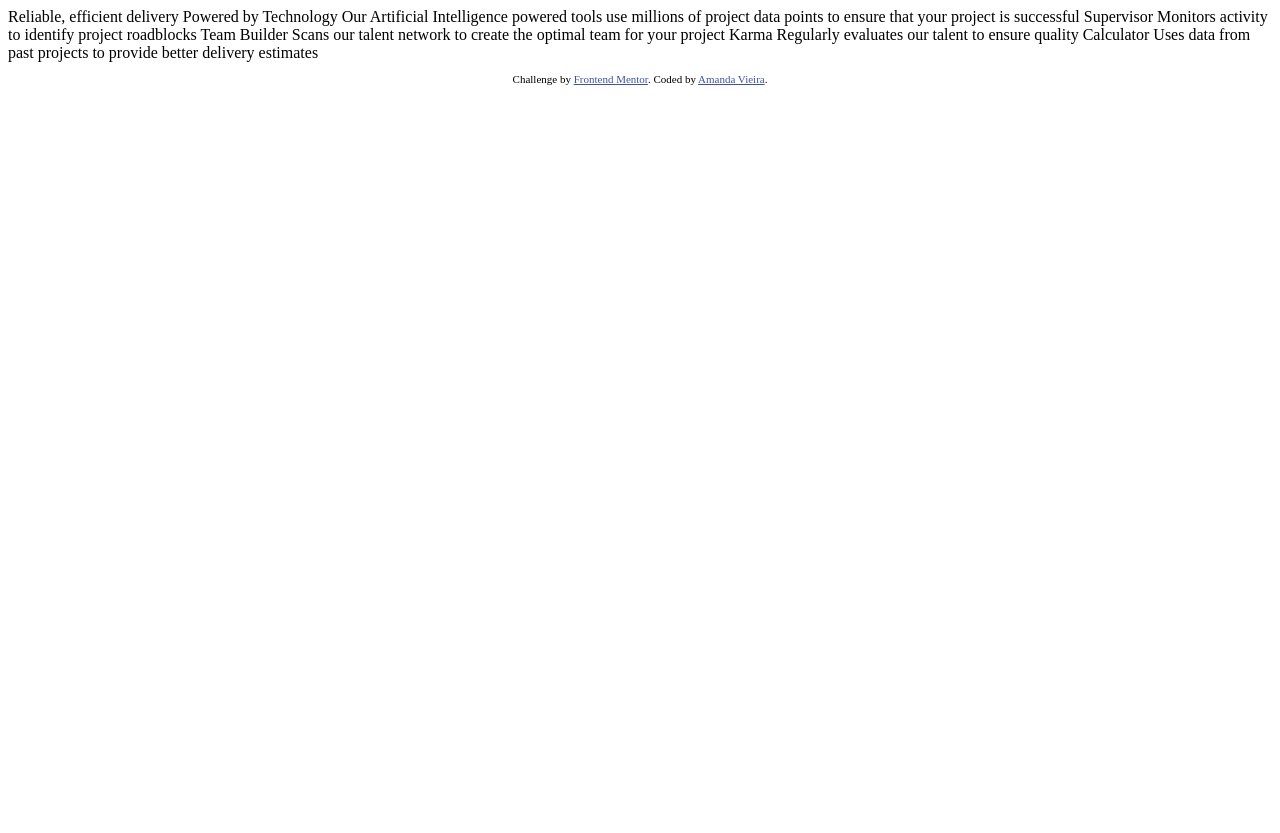
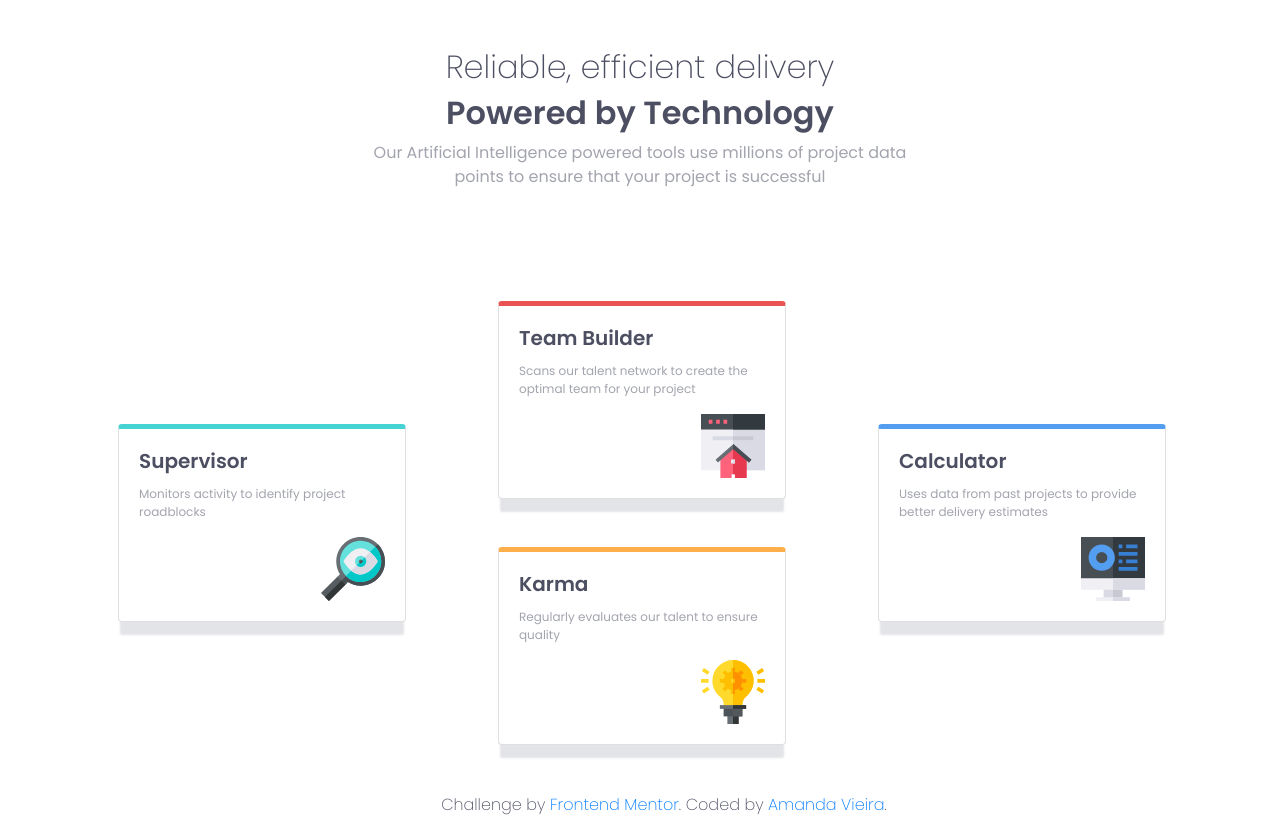
Before and after one commit to vieiramanda11/four-card-feature-section, a plain HTML site: page index.html in a window 1280 px wide. Before the commit the page ends 800 px from the top, so only its background shows below. Drawn offline with nearby package versions, Linux system fonts and the light colour scheme.

Commit message:
finish main layout for large screens

```diff
--- a/index.html
+++ b/index.html
@@ -2,41 +2,67 @@
 <html lang="en">
 <head>
   <meta charset="UTF-8">
-  <meta name="viewport" content="width=device-width, initial-scale=1.0"> <!-- displays site properly based on user's device -->
+  <meta name="viewport" content="width=device-width, initial-scale=1.0">
+  <link rel="icon" type="image/png" sizes="32x32" href="./images/favicon-32x32.png">
+  <link rel="stylesheet" href="https://stackpath.bootstrapcdn.com/bootstrap/4.3.1/css/bootstrap.min.css" integrity="sha384-ggOyR0iXCbMQv3Xipma34MD+dH/1fQ784/j6cY/iJTQUOhcWr7x9JvoRxT2MZw1T" crossorigin="anonymous">
+  <title>Frontend Mentor | Four card feature section</title>
+  <script src="https://code.jquery.com/jquery-3.3.1.slim.min.js" integrity="sha384-q8i/X+965DzO0rT7abK41JStQIAqVgRVzpbzo5smXKp4YfRvH+8abtTE1Pi6jizo" crossorigin="anonymous"></script>
+  <script src="https://cdnjs.cloudflare.com/ajax/libs/popper.js/1.14.7/umd/popper.min.js" integrity="sha384-UO2eT0CpHqdSJQ6hJty5KVphtPhzWj9WO1clHTMGa3JDZwrnQq4sF86dIHNDz0W1" crossorigin="anonymous"></script>
+  <script src="https://stackpath.bootstrapcdn.com/bootstrap/4.3.1/js/bootstrap.min.js" integrity="sha384-JjSmVgyd0p3pXB1rRibZUAYoIIy6OrQ6VrjIEaFf/nJGzIxFDsf4x0xIM+B07jRM" crossorigin="anonymous"></script>
+  <link href="https://fonts.googleapis.com/css?family=Poppins:200,400,600&display=swap" rel="stylesheet">
+  <link rel="stylesheet" href="style.css">
 
-  <link rel="icon" type="image/png" sizes="32x32" href="./images/favicon-32x32.png">
-
-  <title>Frontend Mentor | Four card feature section</title>
-
-  <!-- Feel free to remove these styles or customise in your own stylesheet 👍 -->
-  <style>
-    .attribution { font-size: 11px; text-align: center; }
-    .attribution a { color: hsl(228, 45%, 44%); }
-  </style>
 </head>
 <body>
-
-  Reliable, efficient delivery
-  Powered by Technology
-
-  Our Artificial Intelligence powered tools use millions of project data points
-  to ensure that your project is successful
-
-  Supervisor
-  Monitors activity to identify project roadblocks
-
-  Team Builder
-  Scans our talent network to create the optimal team for your project
-
-  Karma
-  Regularly evaluates our talent to ensure quality
-
-  Calculator
-  Uses data from past projects to provide better delivery estimates
-
-
-  <footer>
-    <p class="attribution">
+	<header class="container">
+		<div class="row justify-content-center">
+			<div class="col-xl-7 p-5">
+				<h2 class="text-center thin">Reliable, efficient delivery</h2>
+				<h2 class="text-center bold">Powered by Technology</h2>
+				<p class="text-center grey">Our Artificial Intelligence powered tools use millions of project data points to ensure that your project is successful</p>
+			</div>
+		</div>
+  </header>
+  <div class="container">
+    <div class="row align-items-center">
+      <div class="col-xl-4 p-5">
+        <div class="card card-cyan box-shadow" style="width: 18rem;">
+          <div class="card-body">
+            <h5 class="card-title bold">Supervisor</h5>
+            <p class="card-text grey">Monitors activity to identify project roadblocks</p>
+            <img src="images/icon-supervisor.svg" alt="magnifying glasses symbol" class="icon">
+          </div>
+        </div>
+      </div>
+      <div class="col-xl-4 p-5">
+        <div class="card card-red box-shadow" style="width: 18rem;">
+          <div class="card-body">
+            <h5 class="card-title bold">Team Builder</h5>
+            <p class="card-text grey">Scans our talent network to create the optimal team for your project</p>
+            <img src="images/icon-team-builder.svg" alt="house symbol" class="icon">
+          </div>
+        </div>
+        <div class="card mt-5 card-orange box-shadow" style="width: 18rem;">
+          <div class="card-body">
+            <h5 class="card-title bold">Karma</h5>
+            <p class="card-text grey">Regularly evaluates our talent to ensure quality</p>
+            <img src="images/icon-karma.svg" alt="light symbol" class="icon">
+          </div>
+        </div>
+      </div>
+      <div class="col-xl-4 p-5">
+        <div class="card card-blue box-shadow" style="width: 18rem;">
+          <div class="card-body">
+            <h5 class="card-title bold">Calculator</h5>
+            <p class="card-text grey">Uses data from past projects to provide better delivery estimates</p>
+            <img src="images/icon-calculator.svg" alt="calculator symbol" class="icon">
+          </div>
+        </div>
+      </div>
+    </div>
+  </div>
+  <footer class="pl-5">
+    <p class="attribution text-center thin">
       Challenge by <a href="https://www.frontendmentor.io?ref=challenge" target="_blank">Frontend Mentor</a>.
       Coded by <a href="https://github.com/vieiramanda11/">Amanda Vieira</a>.
     </p>
--- /dev/null
+++ b/style.css
@@ -0,0 +1,45 @@
+body {
+  font-family: Poppins;
+  color: hsl(234, 12%, 34%)
+}
+
+
+.thin {
+  font-weight: 200;
+}
+
+.bold {
+  font-weight: bold;
+}
+
+.grey {
+  color: hsl(229, 6%, 66%);
+}
+
+.card-cyan {
+  border-top: 5px hsl(180, 62%, 55%) solid;
+}
+
+.card-red {
+  border-top: 5px hsl(0, 78%, 62%) solid;
+}
+
+.card-orange {
+  border-top: 5px hsl(34, 97%, 64%) solid;
+}
+
+.card-blue {
+  border-top: 5px hsl(212, 86%, 64%) solid;
+}
+
+.box-shadow {
+  box-shadow: 0 15px 2px -2px hsl(229, 6%, 66%, 0.3);
+}
+
+.icon {
+  float: right;
+}
+
+.card-text {
+  font-size: 12px;
+}
```
